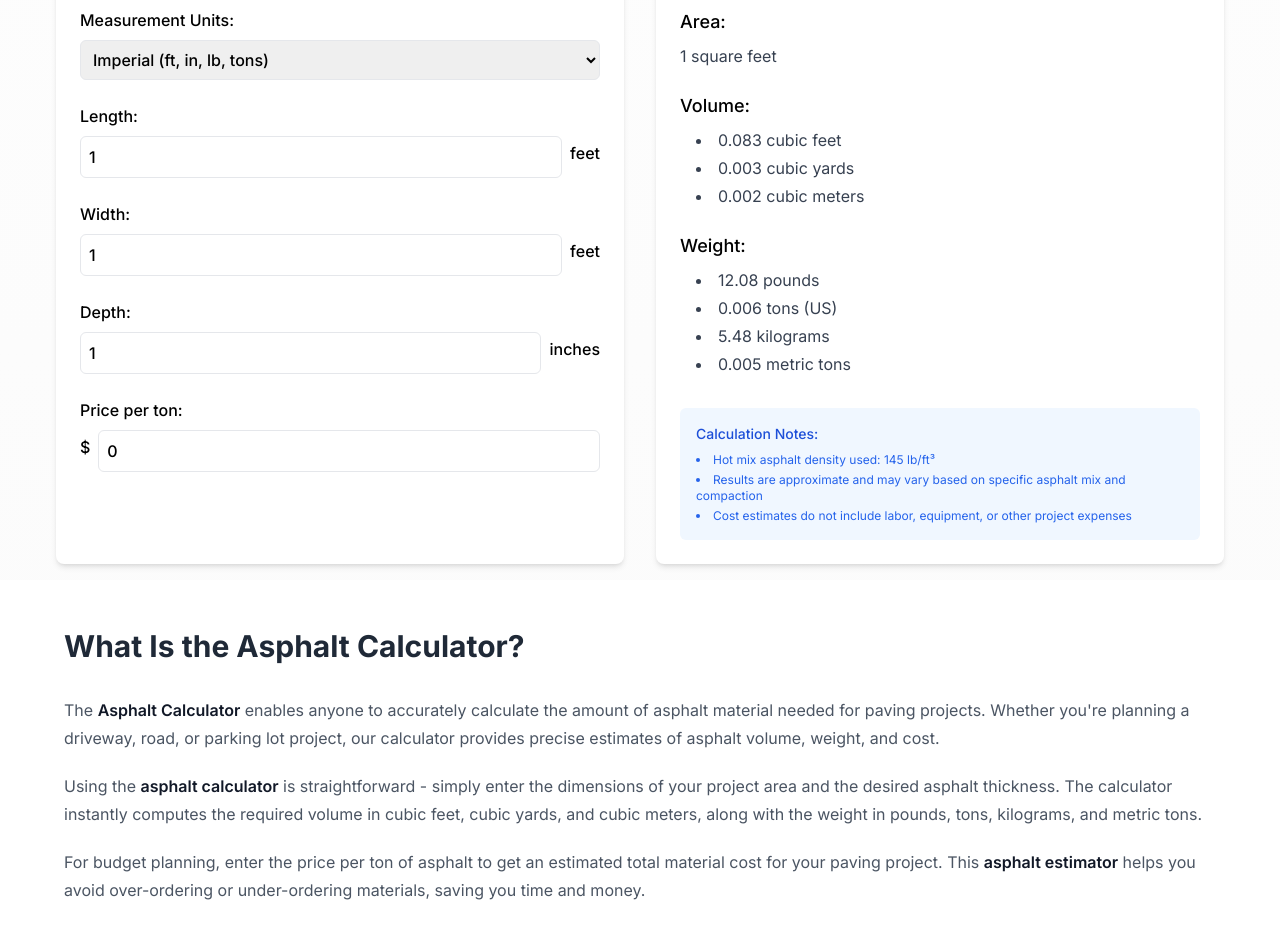
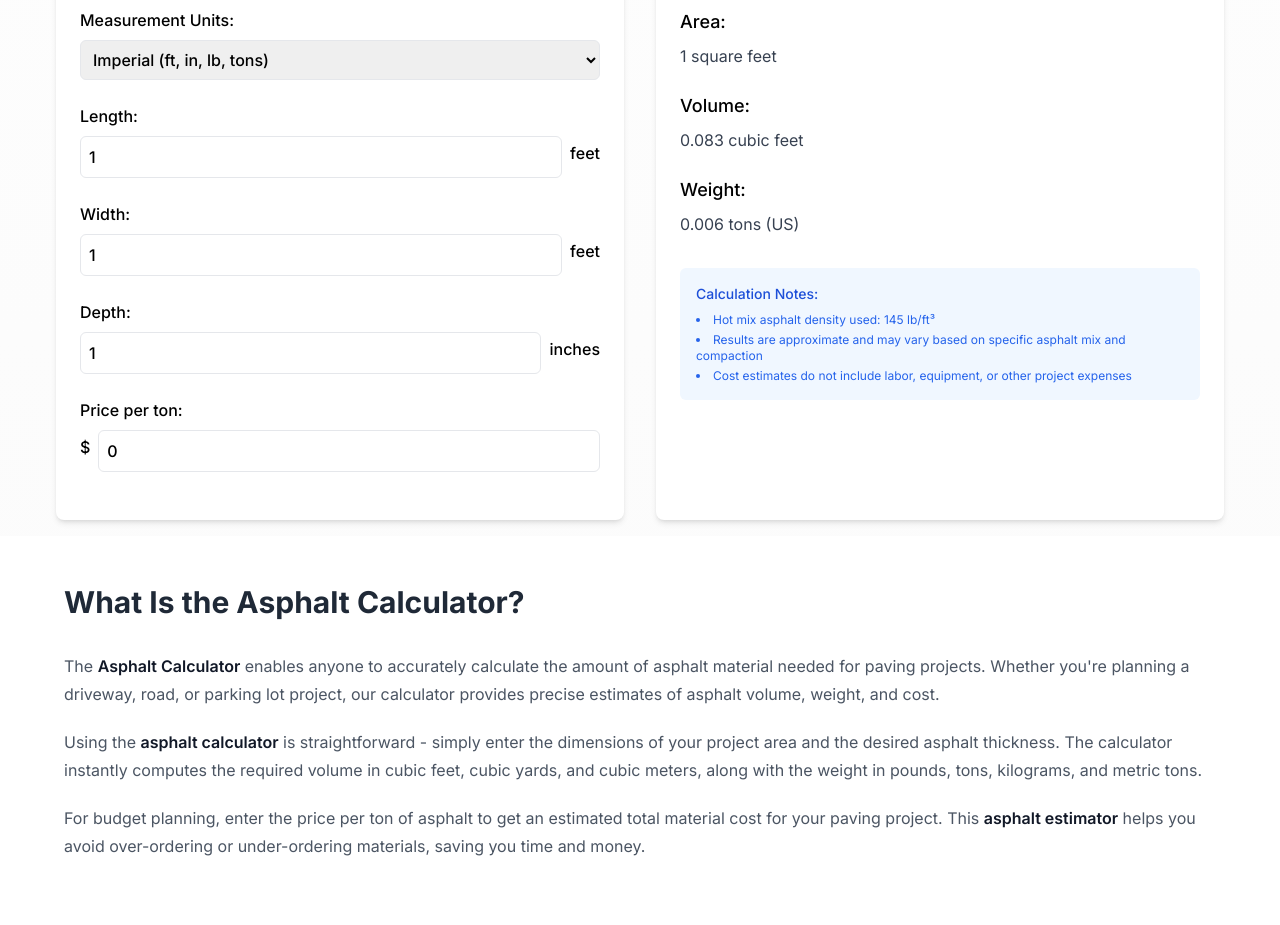
Before and after one commit to zxk1323/Asphalt-Calculator, a Next.js app: page / in a window 1280 px wide. Shown: the part 1060-1985 px from the top of the page. Built offline with nearby package versions, Linux system fonts and the light colour scheme.

Commit message:
单位显示优化

```diff
--- a/src/components/AsphaltCalculator.tsx
+++ b/src/components/AsphaltCalculator.tsx
@@ -20,13 +20,10 @@ export default function AsphaltCalculator() {
     area: 0,
     volume: {
       cubicFeet: 0,
-      cubicYards: 0,
       cubicMeters: 0,
     },
     weight: {
-      pounds: 0,
       tons: 0,
-      kilograms: 0,
       metricTons: 0,
     },
     cost: 0,
@@ -57,11 +54,8 @@ export default function AsphaltCalculator() {
     let area: number;
     let volume: number;
     let volumeCubicFeet: number;
-    let volumeCubicYards: number;
     let volumeCubicMeters: number;
-    let weightPounds: number;
     let weightTons: number;
-    let weightKg: number;
     let weightMetricTons: number;
 
     if (unit === 'imperial') {
@@ -69,23 +63,17 @@ export default function AsphaltCalculator() {
       area = length * width; // 平方英尺
       volume = (area * depth) / 12; // 立方英尺 (深度从英寸转换为英尺)
       volumeCubicFeet = volume; // 立方英尺
-      volumeCubicYards = volume / 27; // 立方码
       volumeCubicMeters = volume * 0.0283168; // 立方米
-      weightPounds = volume * ASPHALT_DENSITY; // 磅
-      weightTons = weightPounds / 2000; // 美国吨
-      weightKg = weightPounds * 0.453592; // 千克
-      weightMetricTons = weightKg / 1000; // 公吨
+      weightTons = volume * ASPHALT_DENSITY / 2000; // 吨 (将英制密度转换为吨/ft³)
+      weightMetricTons = weightTons * 1.10231; // 公吨 (将吨转换为公吨)
     } else {
       // 公制单位 (米和厘米)
       area = length * width; // 平方米
       volume = (area * depth) / 100; // 立方米 (深度从厘米转换为米)
       volumeCubicMeters = volume; // 立方米
       volumeCubicFeet = volume / 0.0283168; // 立方英尺
-      volumeCubicYards = volumeCubicFeet / 27; // 立方码
-      weightKg = volume * 2322; // 千克 (将公制密度转换为kg/m³)
-      weightMetricTons = weightKg / 1000; // 公吨
-      weightPounds = weightKg * 2.20462; // 磅
-      weightTons = weightPounds / 2000; // 美国吨
+      weightMetricTons = volume * 2322 / 1000; // 公吨 (将公制密度转换为公吨/m³)
+      weightTons = weightMetricTons * 0.907185; // 吨 (将公吨转换为吨)
     }
 
     // 计算成本
@@ -97,13 +85,10 @@ export default function AsphaltCalculator() {
       area: Number(area.toFixed(2)),
       volume: {
         cubicFeet: Number(volumeCubicFeet.toFixed(3)),
-        cubicYards: Number(volumeCubicYards.toFixed(3)),
         cubicMeters: Number(volumeCubicMeters.toFixed(3)),
       },
       weight: {
-        pounds: Number(weightPounds.toFixed(2)),
         tons: Number(weightTons.toFixed(3)),
-        kilograms: Number(weightKg.toFixed(2)),
         metricTons: Number(weightMetricTons.toFixed(3)),
       },
       cost: Number(cost.toFixed(2)),
@@ -217,21 +202,22 @@ export default function AsphaltCalculator() {
 
         <div className="mb-6">
           <h3 className="text-lg font-medium mb-2">Volume:</h3>
-          <ul className="list-disc list-inside text-gray-700 ml-4 space-y-1">
-            <li>{results.volume.cubicFeet} cubic feet</li>
-            <li>{results.volume.cubicYards} cubic yards</li>
-            <li>{results.volume.cubicMeters} cubic meters</li>
-          </ul>
+          <p className="text-gray-700">
+            {inputs.unit === 'imperial'
+              ? `${results.volume.cubicFeet} cubic feet`
+              : `${results.volume.cubicMeters} cubic meters`
+            }
+          </p>
         </div>
 
         <div className="mb-6">
           <h3 className="text-lg font-medium mb-2">Weight:</h3>
-          <ul className="list-disc list-inside text-gray-700 ml-4 space-y-1">
-            <li>{results.weight.pounds} pounds</li>
-            <li>{results.weight.tons} tons (US)</li>
-            <li>{results.weight.kilograms} kilograms</li>
-            <li>{results.weight.metricTons} metric tons</li>
-          </ul>
+          <p className="text-gray-700">
+            {inputs.unit === 'imperial'
+              ? `${results.weight.tons} tons (US)`
+              : `${results.weight.metricTons} metric tons`
+            }
+          </p>
         </div>
 
         {inputs.pricePerTon > 0 && (
```
